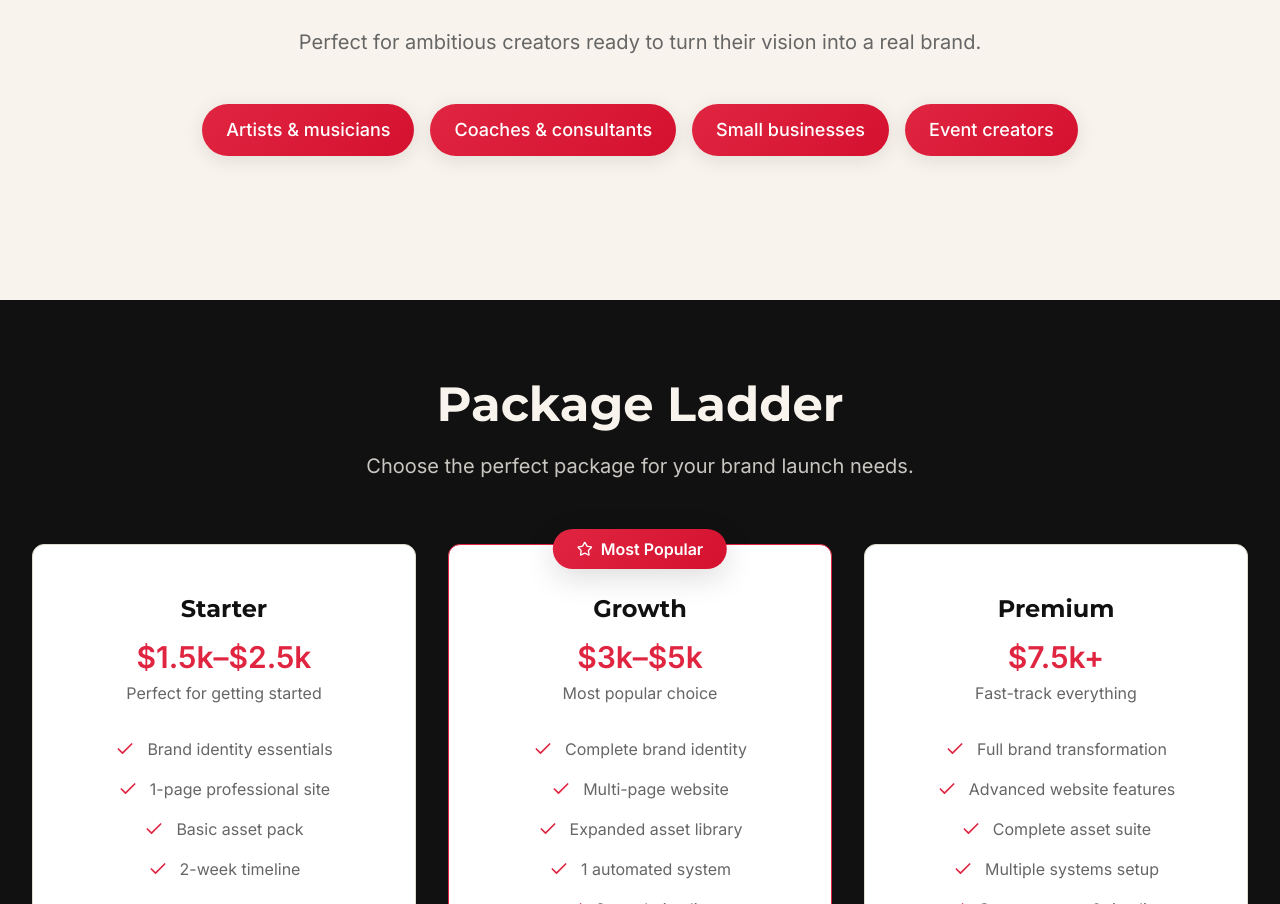
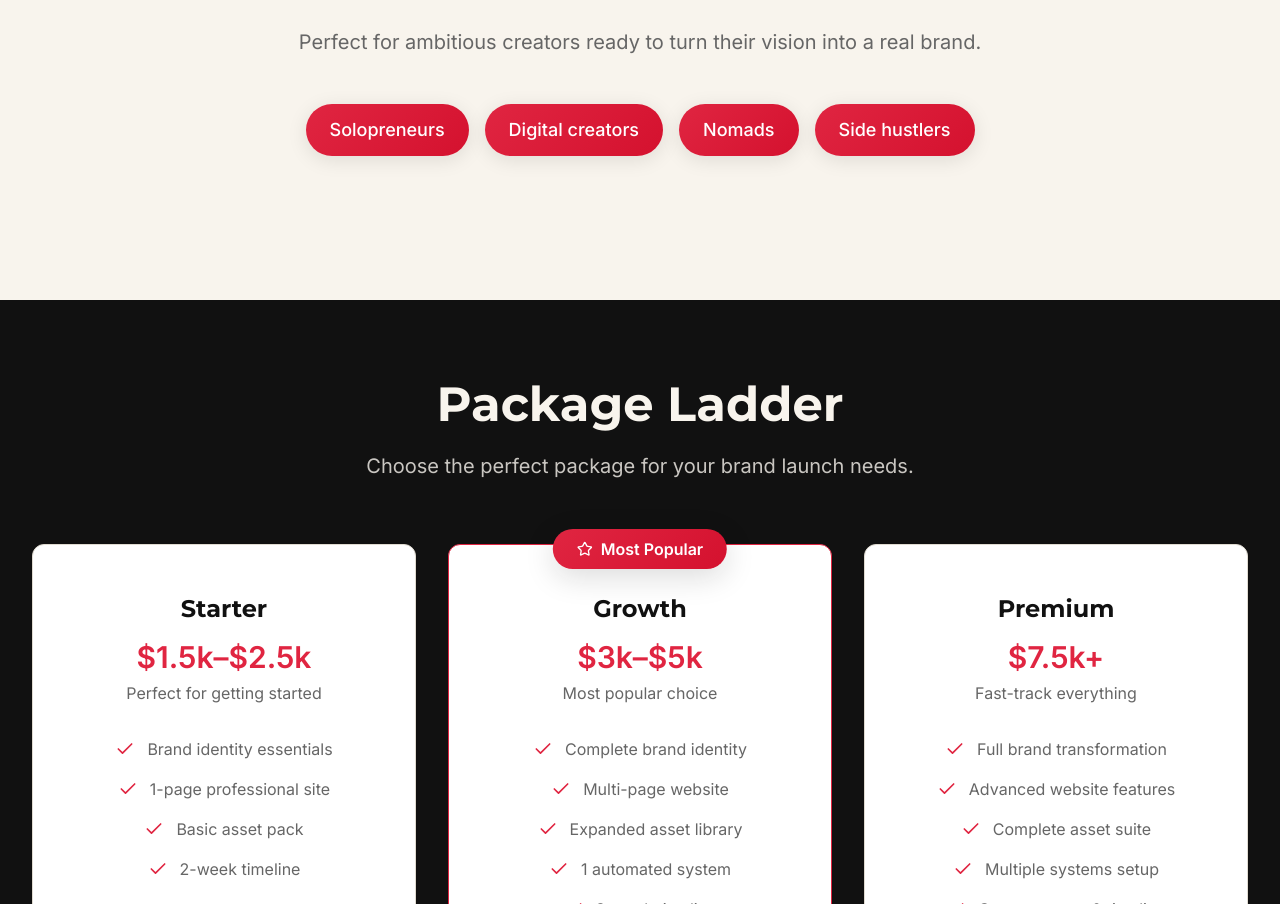
Before and after one commit to lynnslens/launchspark-kit, a React (Vite) app: page / in a window 1280 px wide. Shown: the part 2039-2943 px from the top of the page. Built offline with nearby package versions, Linux system fonts and the light colour scheme.

Commit message:
Update "Who It's For" section
Update the list of audiences in the "Who It's For" section to include solopreneurs, digital creators, nomads, and sidehustlers.

```diff
--- a/src/components/WhoItsFor.tsx
+++ b/src/components/WhoItsFor.tsx
@@ -1,8 +1,8 @@
 const audiences = [
-  "Artists & musicians",
-  "Coaches & consultants",
-  "Small businesses",
-  "Event creators",
+  "Solopreneurs",
+  "Digital creators",
+  "Nomads",
+  "Side hustlers",
 ];
 
 const WhoItsFor = () => {
```
